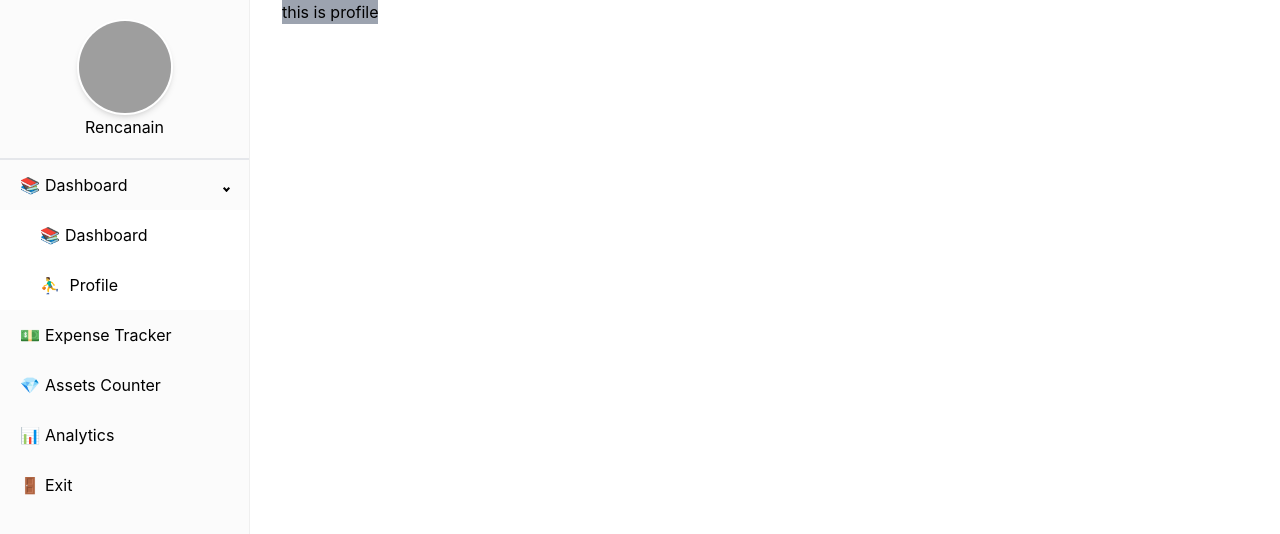
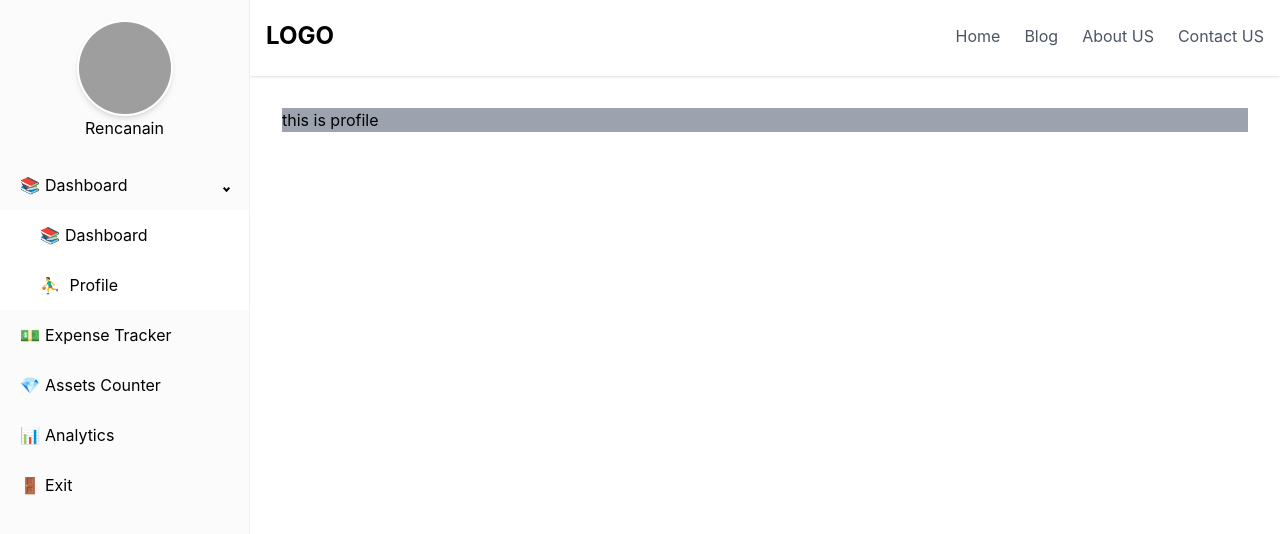
Before and after one commit to mzbudi/rencanain-web-app, a React (Create React App) app: page /analytics in a window 1280 px wide. Shown: the top 534 px of the page. Built offline with nearby package versions, Linux system fonts and the light colour scheme; grey boxes are pictures that could not be loaded.

Commit message:
fix : sidebar flexbox, add : mock up navbar

```diff
--- a/src/layout/MainLayout.tsx
+++ b/src/layout/MainLayout.tsx
@@ -5,15 +5,17 @@ import NavbarLayout from "./NavbarLayout";
 
 const MainLayout: React.FC = () => {
   return (
-    <div className="flex h-screen min-h-screen">
-      <SidebarLayout />
-      {/* <div className="flex h-screen min-h-screen flex-col">
-        <NavbarLayout /> */}
-      <main className="px-8">
-        <Outlet />
-      </main>
+    <div className="flex flex-col">
+      <div className="flex flex-row">
+        <SidebarLayout />
+        <div className="flex flex-col flex-1">
+          <NavbarLayout />
+          <main className="px-8 py-8">
+            <Outlet />
+          </main>
+        </div>
+      </div>
     </div>
-    // </div>
   );
 };
 
--- a/src/layout/NavbarLayout.tsx
+++ b/src/layout/NavbarLayout.tsx
@@ -1,122 +1,75 @@
-import React from "react";
+import React, { useState } from "react";
 
 const NavbarLayout: React.FC = () => {
+  const [navbar, setNavbar] = useState(false);
   return (
     <header>
-      <nav className="bg-white border-gray-200 px-4 lg:px-6 py-2.5 dark:bg-gray-800">
-        <div className="flex flex-wrap justify-between items-center mx-auto max-w-screen-xl">
-          <a href="https://flowbite.com" className="flex items-center">
-            <img
-              src="https://flowbite.com/docs/images/logo.svg"
-              className="mr-3 h-6 sm:h-9"
-              alt="Flowbite Logo"
-            />
-            <span className="self-center text-xl font-semibold whitespace-nowrap dark:text-white">
-              Flowbite
-            </span>
+      <nav className="w-full grow bg-white shadow">
+        <div className="justify-between px-2 pb-1 mx-auto lg:max-w-7xl md:items-center md:flex md:px-4">
+          <div>
+            <div className="flex items-center justify-between py-3 md:py-5 md:block">
+              <a href="a">
+                <h2 className="text-2xl font-bold">LOGO</h2>
               </a>
-          <div className="flex items-center lg:order-2">
-            <a
-              href="#"
-              className="text-gray-800 dark:text-white hover:bg-gray-50 focus:ring-4 focus:ring-gray-300 font-medium rounded-lg text-sm px-4 lg:px-5 py-2 lg:py-2.5 mr-2 dark:hover:bg-gray-700 focus:outline-none dark:focus:ring-gray-800"
+              <div className="md:hidden">
+                <button
+                  className="p-2 text-gray-700 rounded-md outline-none focus:border-gray-400 focus:border"
+                  onClick={() => setNavbar(!navbar)}
                 >
-              Log in
-            </a>
-            <a
-              href="#"
-              className="text-white bg-primary-700 hover:bg-primary-800 focus:ring-4 focus:ring-primary-300 font-medium rounded-lg text-sm px-4 lg:px-5 py-2 lg:py-2.5 mr-2 dark:bg-primary-600 dark:hover:bg-primary-700 focus:outline-none dark:focus:ring-primary-800"
-            >
-              Get started
-            </a>
-            <button
-              data-collapse-toggle="mobile-menu-2"
-              type="button"
-              className="inline-flex items-center p-2 ml-1 text-sm text-gray-500 rounded-lg lg:hidden hover:bg-gray-100 focus:outline-none focus:ring-2 focus:ring-gray-200 dark:text-gray-400 dark:hover:bg-gray-700 dark:focus:ring-gray-600"
-              aria-controls="mobile-menu-2"
-              aria-expanded="false"
-            >
-              <span className="sr-only">Open main menu</span>
+                  {navbar ? (
                     <svg
+                      xmlns="http://www.w3.org/2000/svg"
                       className="w-6 h-6"
+                      viewBox="0 0 20 20"
                       fill="currentColor"
-                viewBox="0 0 20 20"
-                xmlns="http://www.w3.org/2000/svg"
                     >
                       <path
-                  fill-rule="evenodd"
-                  d="M3 5a1 1 0 011-1h12a1 1 0 110 2H4a1 1 0 01-1-1zM3 10a1 1 0 011-1h12a1 1 0 110 2H4a1 1 0 01-1-1zM3 15a1 1 0 011-1h12a1 1 0 110 2H4a1 1 0 01-1-1z"
-                  clip-rule="evenodd"
-                ></path>
+                        fillRule="evenodd"
+                        d="M4.293 4.293a1 1 0 011.414 0L10 8.586l4.293-4.293a1 1 0 111.414 1.414L11.414 10l4.293 4.293a1 1 0 01-1.414 1.414L10 11.414l-4.293 4.293a1 1 0 01-1.414-1.414L8.586 10 4.293 5.707a1 1 0 010-1.414z"
+                        clipRule="evenodd"
+                      />
                     </svg>
+                  ) : (
                     <svg
-                className="hidden w-6 h-6"
-                fill="currentColor"
-                viewBox="0 0 20 20"
                       xmlns="http://www.w3.org/2000/svg"
+                      className="w-6 h-6"
+                      fill="none"
+                      viewBox="0 0 24 24"
+                      stroke="currentColor"
+                      strokeWidth={2}
                     >
                       <path
-                  fill-rule="evenodd"
-                  d="M4.293 4.293a1 1 0 011.414 0L10 8.586l4.293-4.293a1 1 0 111.414 1.414L11.414 10l4.293 4.293a1 1 0 01-1.414 1.414L10 11.414l-4.293 4.293a1 1 0 01-1.414-1.414L8.586 10 4.293 5.707a1 1 0 010-1.414z"
-                  clip-rule="evenodd"
-                ></path>
+                        strokeLinecap="round"
+                        strokeLinejoin="round"
+                        d="M4 6h16M4 12h16M4 18h16"
+                      />
                     </svg>
+                  )}
                 </button>
               </div>
+            </div>
+          </div>
+          <div>
             <div
-            className="hidden justify-between items-center w-full lg:flex lg:w-auto lg:order-1"
-            id="mobile-menu-2"
+              className={`flex-1 justify-self-center pb-3 mt-8 md:block md:pb-0 md:mt-0 ${
+                navbar ? "block" : "hidden"
+              }`}
             >
-            <ul className="flex flex-col mt-4 font-medium lg:flex-row lg:space-x-8 lg:mt-0">
-              <li>
-                <a
-                  href="#"
-                  className="block py-2 pr-4 pl-3 text-white rounded bg-primary-700 lg:bg-transparent lg:text-primary-700 lg:p-0 dark:text-white"
-                  aria-current="page"
-                >
-                  Home
-                </a>
+              <ul className="items-center justify-center space-y-8 md:flex md:space-x-6 md:space-y-0">
+                <li className="text-gray-600 hover:text-blue-600">
+                  <a href="a">Home</a>
                 </li>
-              <li>
-                <a
-                  href="#"
-                  className="block py-2 pr-4 pl-3 text-gray-700 border-b border-gray-100 hover:bg-gray-50 lg:hover:bg-transparent lg:border-0 lg:hover:text-primary-700 lg:p-0 dark:text-gray-400 lg:dark:hover:text-white dark:hover:bg-gray-700 dark:hover:text-white lg:dark:hover:bg-transparent dark:border-gray-700"
-                >
-                  Company
-                </a>
+                <li className="text-gray-600 hover:text-blue-600">
+                  <a href="a">Blog</a>
                 </li>
-              <li>
-                <a
-                  href="#"
-                  className="block py-2 pr-4 pl-3 text-gray-700 border-b border-gray-100 hover:bg-gray-50 lg:hover:bg-transparent lg:border-0 lg:hover:text-primary-700 lg:p-0 dark:text-gray-400 lg:dark:hover:text-white dark:hover:bg-gray-700 dark:hover:text-white lg:dark:hover:bg-transparent dark:border-gray-700"
-                >
-                  Marketplace
-                </a>
+                <li className="text-gray-600 hover:text-blue-600">
+                  <a href="a">About US</a>
                 </li>
-              <li>
-                <a
-                  href="#"
-                  className="block py-2 pr-4 pl-3 text-gray-700 border-b border-gray-100 hover:bg-gray-50 lg:hover:bg-transparent lg:border-0 lg:hover:text-primary-700 lg:p-0 dark:text-gray-400 lg:dark:hover:text-white dark:hover:bg-gray-700 dark:hover:text-white lg:dark:hover:bg-transparent dark:border-gray-700"
-                >
-                  Features
-                </a>
-              </li>
-              <li>
-                <a
-                  href="#"
-                  className="block py-2 pr-4 pl-3 text-gray-700 border-b border-gray-100 hover:bg-gray-50 lg:hover:bg-transparent lg:border-0 lg:hover:text-primary-700 lg:p-0 dark:text-gray-400 lg:dark:hover:text-white dark:hover:bg-gray-700 dark:hover:text-white lg:dark:hover:bg-transparent dark:border-gray-700"
-                >
-                  Team
-                </a>
-              </li>
-              <li>
-                <a
-                  href="#"
-                  className="block py-2 pr-4 pl-3 text-gray-700 border-b border-gray-100 hover:bg-gray-50 lg:hover:bg-transparent lg:border-0 lg:hover:text-primary-700 lg:p-0 dark:text-gray-400 lg:dark:hover:text-white dark:hover:bg-gray-700 dark:hover:text-white lg:dark:hover:bg-transparent dark:border-gray-700"
-                >
-                  Contact
-                </a>
+                <li className="text-gray-600 hover:text-blue-600">
+                  <a href="a">Contact US</a>
                 </li>
               </ul>
+            </div>
           </div>
         </div>
       </nav>
--- a/src/layout/SidebarLayout.tsx
+++ b/src/layout/SidebarLayout.tsx
@@ -69,11 +69,11 @@ const SidebarLayout: React.FC = () => {
   };
 
   return (
-    <Sidebar breakPoint="md" transitionDuration={1000} collapsedWidth="60px">
+    <Sidebar breakPoint="md" transitionDuration={1000} collapsedWidth="60px" className="h-screen">
       <div
         className={`${
           collapsed ? "h-20" : "h-40"
-        } flex mx-auto justify-center items-center flex-col border-b-2 border-gray`}
+        } flex mx-auto justify-center items-center flex-col`}
       >
         {sidebarResponsiveImage()}
         {collapsed ? "" : "Rencanain"}
--- a/src/pages/Dashboard.tsx
+++ b/src/pages/Dashboard.tsx
@@ -5,7 +5,7 @@ import { useProSidebar } from "react-pro-sidebar";
 const Dashboard: React.FC = () => {
   const { collapseSidebar } = useProSidebar();
   return (
-    <div className="container mx-8 h-screen min-h-screen">
+    <div className="container">
       <div>
         <Link to="profile">Profile</Link>
         <span className="mx-4">|</span>
```
Lines whose indentation alone changed are shown as unchanged.
